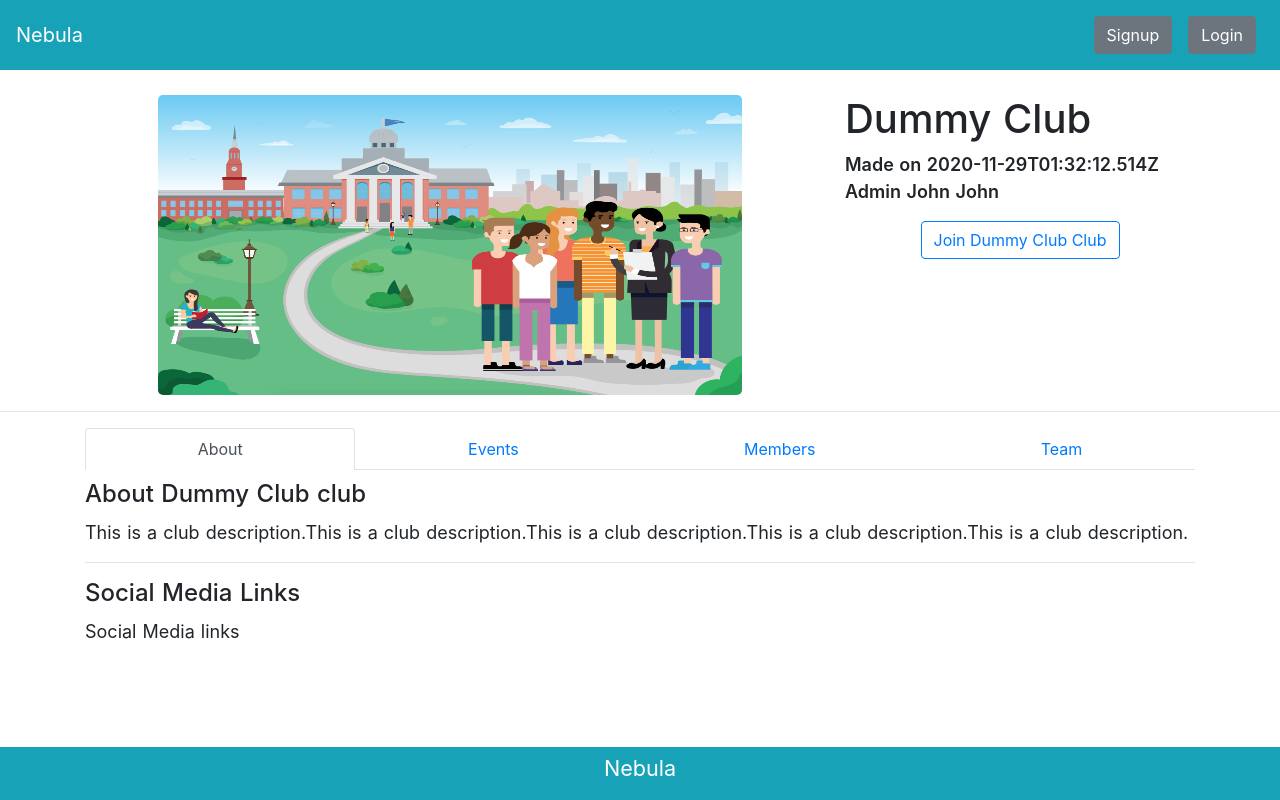
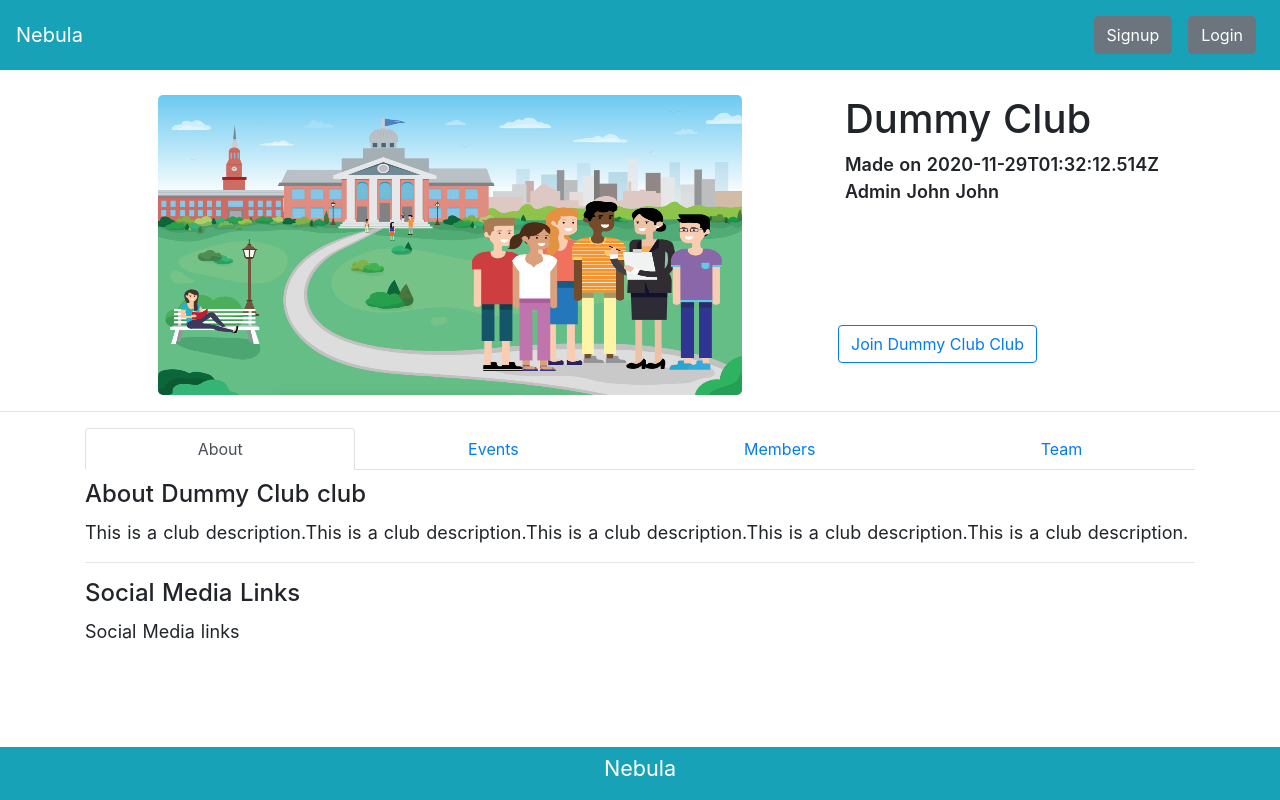
Before and after one commit to Bot-Academia/Nebula-Frontend, a Nuxt app: page /club/1 in a window 1280 px wide. Built offline with nearby package versions, Linux system fonts and the light colour scheme; no server answers.

Commit message:
join button issue

```diff
--- a/pages/club/_id/index.vue
+++ b/pages/club/_id/index.vue
@@ -27,7 +27,7 @@
             <br>
             Admin {{ admin.name }}
           </p>
-          <b-button v-show="show.join" variant="outline-primary" class="btn" @click="join">
+          <b-button v-show="show.join" variant="outline-primary" class="btn show-button" @click="join">
             Join {{ club_data.name }} Club
           </b-button>
         </b-col>
@@ -155,6 +155,11 @@ export default {
 .main{
   margin-bottom: 150px;
 }
+.show-button{
+  position: absolute;
+  top: 230px;
+  right: 173px;
+}
 p{
   text-align: left;
   font-size: 18px;
```
